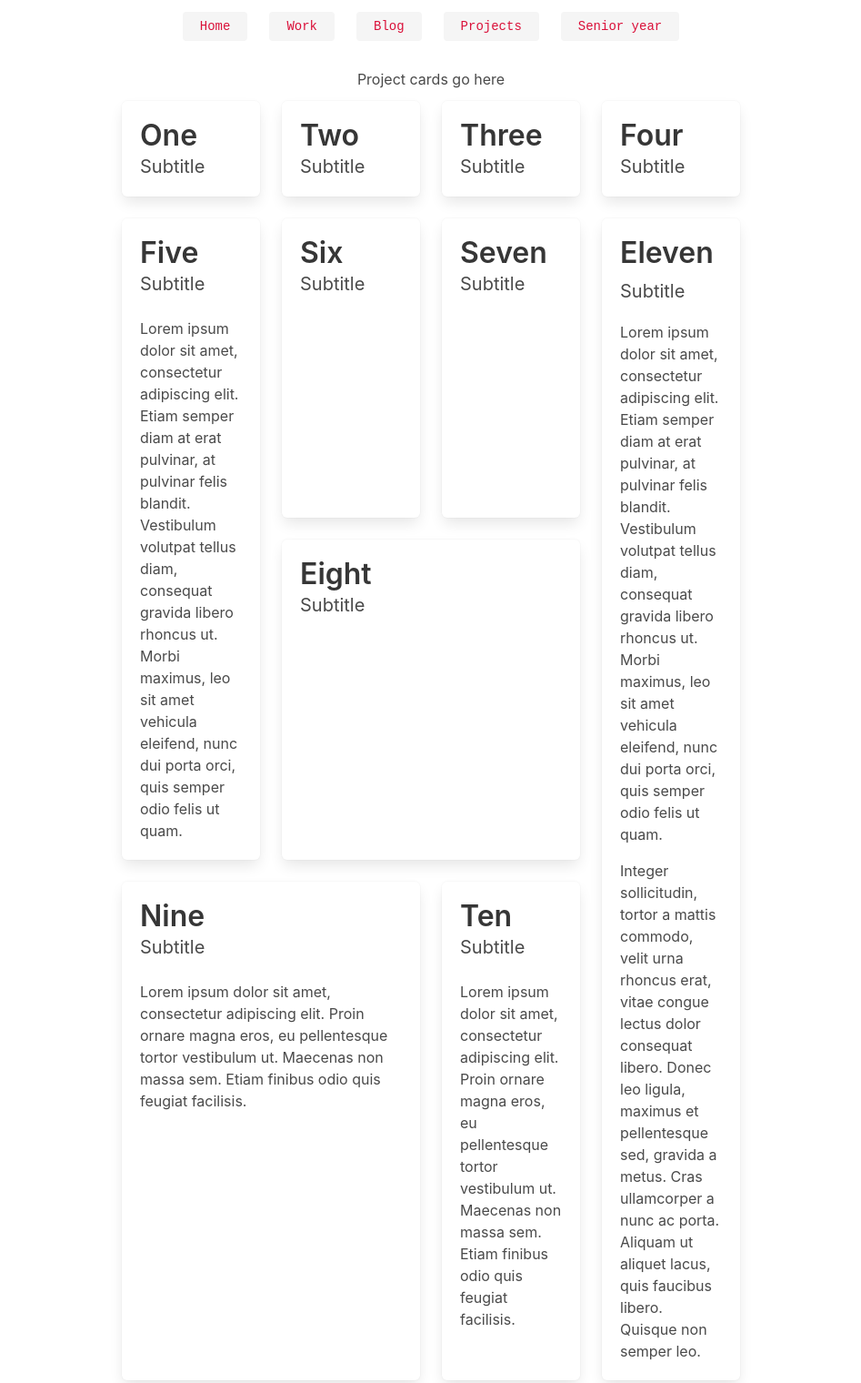
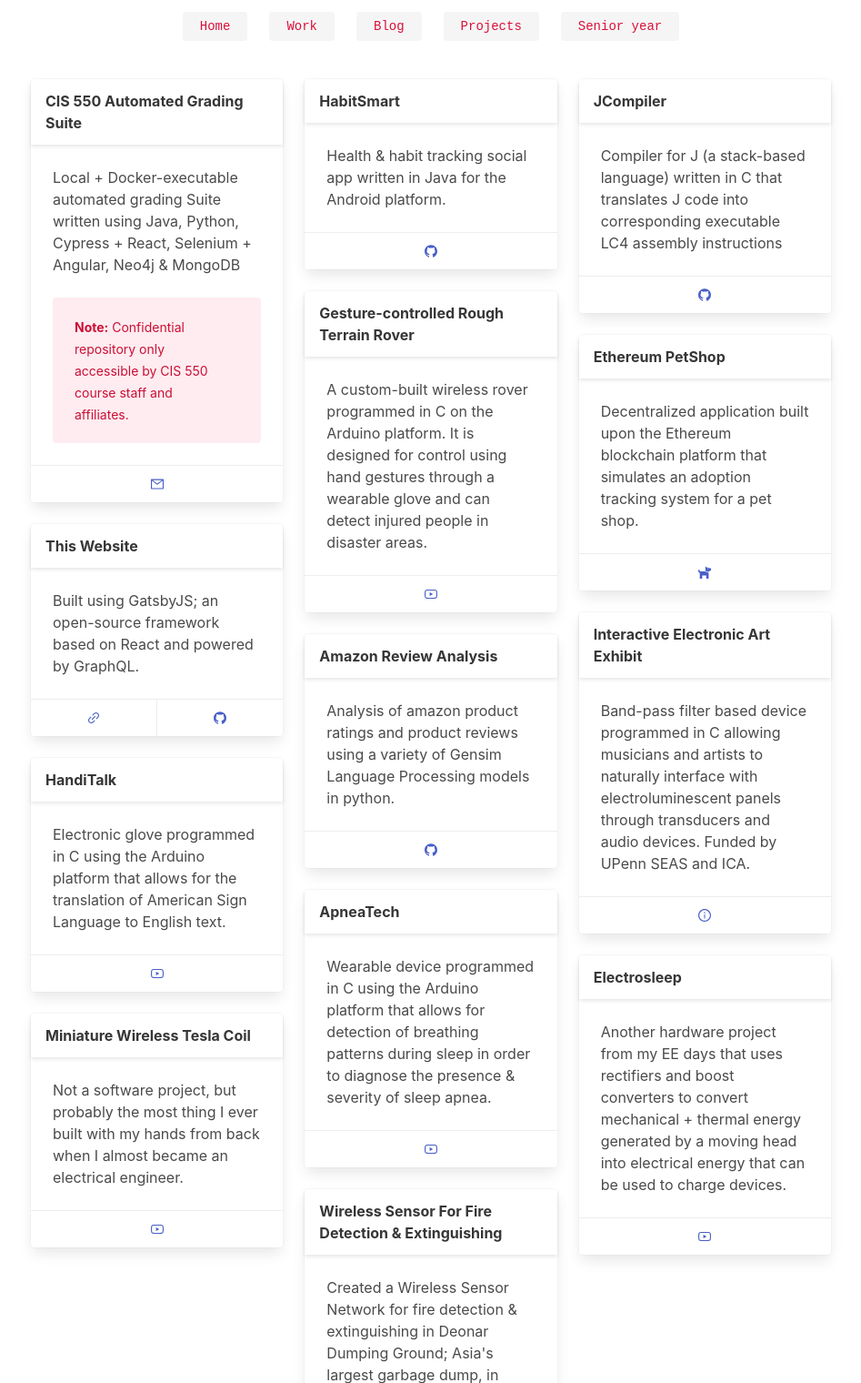
Before and after one commit to tripathi-anshul/website-source-code, a Gatsby site: page /projects in a window 1280 px wide. Shown: the part 13-1533 px from the top of the page at 91% size, without its empty margins (166-1113 px from the left). Built offline with nearby package versions, Linux system fonts and the light colour scheme; Gatsby itself is replaced by a stand-in of ours.

Commit message:
Project Cards Added

```diff
--- a/public/page-data/dev-404-page/page-data.json
+++ b/public/page-data/dev-404-page/page-data.json
@@ -1 +1 @@
-{"componentChunkName":"component---cache-dev-404-page-js","path":"/dev-404-page/","result":{"data":{"allSitePage":{"nodes":[{"path":"/hello-world2"},{"path":"/hello-world1"},{"path":"/blog/"},{"path":"/"},{"path":"/projects/"},{"path":"/senioryear/"},{"path":"/work/"},{"path":"/Sample 2/Sample2/"},{"path":"/Sample 1/sample1/"}]}},"pageContext":{}}}
+{"componentChunkName":"component---cache-dev-404-page-js","path":"/dev-404-page/","result":{"data":{"allSitePage":{"nodes":[{"path":"/hello-world2"},{"path":"/hello-world1"},{"path":"/blog/"},{"path":"/"},{"path":"/projects/"},{"path":"/senioryear/"},{"path":"/work/"},{"path":"/Sample 1/sample1/"},{"path":"/Sample 2/Sample2/"}]}},"pageContext":{}}}
--- a/public/page-data/hello-world1/page-data.json
+++ /dev/null
@@ -1 +0,0 @@
-{"componentChunkName":"component---src-templates-post-js","path":"/hello-world1","result":{"data":{"mdx":{"id":"7dfb4bdb-8489-5085-bb16-1fdd03f268c9","frontmatter":{"path":"/hello-world1","title":"Hello1"}}},"pageContext":{}}}
--- a/public/page-data/hello-world2/page-data.json
+++ /dev/null
@@ -1 +0,0 @@
-{"componentChunkName":"component---src-templates-post-js","path":"/hello-world2","result":{"data":{"mdx":{"id":"bf300d87-41af-5adb-afc8-b21f0a1bbccf","frontmatter":{"path":"/hello-world2","title":"Hello2"}}},"pageContext":{}}}
--- a/src/pages/projects.js
+++ b/src/pages/projects.js
@@ -1,6 +1,8 @@
 import React from "react"
 import { Helmet } from "react-helmet"
 import NavBar from "../components/navbar"
+import { AiOutlineMail, AiOutlineGithub, AiOutlineInfoCircle, AiOutlineLink, AiOutlineYoutube} from "react-icons/ai";
+import { FaDog } from "react-icons/fa";
 
 const Projects = () => (
     <div>
@@ -10,141 +12,282 @@ const Projects = () => (
             <title>Projects</title>
         </Helmet>
 
-        <div class="columns is-centered">
-             Project cards go here
-        </div>
-        <div class="columns is-centered" >
-
-            <div class="column" style={{'marginLeft' : '300px', 'marginRight' : '300px'}}>
-                                <div class="tile is-ancestor">
-                <div class="tile is-parent">
-                    <article class="tile is-child box">
-                    <p class="title">One</p>
-                    <p class="subtitle">Subtitle</p>
-                    </article>
-                </div>
-                <div class="tile is-parent">
-                    <article class="tile is-child box">
-                    <p class="title">Two</p>
-                    <p class="subtitle">Subtitle</p>
-                    </article>
-                </div>
-                <div class="tile is-parent">
-                    <article class="tile is-child box">
-                    <p class="title">Three</p>
-                    <p class="subtitle">Subtitle</p>
-                    </article>
-                </div>
-                <div class="tile is-parent">
-                    <article class="tile is-child box">
-                    <p class="title">Four</p>
-                    <p class="subtitle">Subtitle</p>
-                    </article>
-                </div>
-                </div>
-
-                <div class="tile is-ancestor">
-                <div class="tile is-vertical is-9">
-                    <div class="tile">
-                    <div class="tile is-parent">
-                        <article class="tile is-child box">
-                        <p class="title">Five</p>
-                        <p class="subtitle">Subtitle</p>
+        <div class="columns is-centered" style={{'paddingLeft' : '200px', 'paddingRight' : '200px'}}>
+             <div class = "column is-one-third">
+                <div class="card">
+                    <header class="card-header">
+                        <p class="card-header-title">
+                        CIS 550 Automated Grading Suite
+                        </p>
+                    </header>
+                    <div class="card-content">
                         <div class="content">
-                            <p>Lorem ipsum dolor sit amet, consectetur adipiscing elit. Etiam semper diam at erat pulvinar, at pulvinar felis blandit. Vestibulum volutpat tellus diam, consequat gravida libero rhoncus ut. Morbi maximus, leo sit amet vehicula eleifend, nunc dui porta orci, quis semper odio felis ut quam.</p>
-                        </div>
-                        </article>
-                    </div>
-                    <div class="tile is-8 is-vertical">
-                        <div class="tile">
-                        <div class="tile is-parent">
-                            <article class="tile is-child box">
-                            <p class="title">Six</p>
-                            <p class="subtitle">Subtitle</p>
-                            </article>
-                        </div>
-                        <div class="tile is-parent">
-                            <article class="tile is-child box">
-                            <p class="title">Seven</p>
-                            <p class="subtitle">Subtitle</p>
-                            </article>
+                        Local + Docker-executable automated grading Suite written using Java, Python,
+                        Cypress + React, Selenium + Angular,  Neo4j &amp; MongoDB
+                        <br/>
+                        <br/>
+                        <div class="notification is-danger is-light">
+                            <small>
+                                <strong>Note:</strong> Confidential repository only accessible by CIS 550 course staff and affiliates.
+                            </small>
                         </div>
                         </div>
-                        <div class="tile is-parent">
-                        <article class="tile is-child box">
-                            <p class="title">Eight</p>
-                            <p class="subtitle">Subtitle</p>
-                        </article>
+                    </div>
+                    <footer class="card-footer">
+                        <a href="mailto: anshult@seas.upenn.edu" class="card-footer-item"><AiOutlineMail /></a>
+                    </footer>
+                </div>
+                <br/>
+
+                <div class="card">
+                    <header class="card-header">
+                        <p class="card-header-title">
+                        This Website
+                        </p>
+                    </header>
+                    <div class="card-content">
+                        <div class="content">
+                        Built using GatsbyJS; an open-source framework based on React and powered by GraphQL.
                         </div>
                     </div>
-                    </div>
-                    <div class="tile">
-                    <div class="tile is-8 is-parent">
-                        <article class="tile is-child box">
-                        <p class="title">Nine</p>
-                        <p class="subtitle">Subtitle</p>
+                    <footer class="card-footer">
+                        <a href="/" class="card-footer-item"><AiOutlineLink /></a>
+                        <a href="https://github.com/tripathi-anshul/website-source-code" class="card-footer-item"><AiOutlineGithub /></a>
+                    </footer>
+                </div>
+                <br/>
+
+                <div class="card">
+                    <header class="card-header">
+                        <p class="card-header-title">
+                        HandiTalk
+                        </p>
+                    </header>
+                    <div class="card-content">
                         <div class="content">
-                            <p>Lorem ipsum dolor sit amet, consectetur adipiscing elit. Proin ornare magna eros, eu pellentesque tortor vestibulum ut. Maecenas non massa sem. Etiam finibus odio quis feugiat facilisis.</p>
-                        </div>
-                        </article>
-                    </div>
-                    <div class="tile is-parent">
-                        <article class="tile is-child box">
-                        <p class="title">Ten</p>
-                        <p class="subtitle">Subtitle</p>
-                        <div class="content">
-                            <p>Lorem ipsum dolor sit amet, consectetur adipiscing elit. Proin ornare magna eros, eu pellentesque tortor vestibulum ut. Maecenas non massa sem. Etiam finibus odio quis feugiat facilisis.</p>
-                        </div>
-                        </article>
-                    </div>
-                    </div>
-                </div>
-                <div class="tile is-parent">
-                    <article class="tile is-child box">
-                    <div class="content">
-                        <p class="title">Eleven</p>
-                        <p class="subtitle">Subtitle</p>
-                        <div class="content">
-                        <p>Lorem ipsum dolor sit amet, consectetur adipiscing elit. Etiam semper diam at erat pulvinar, at pulvinar felis blandit. Vestibulum volutpat tellus diam, consequat gravida libero rhoncus ut. Morbi maximus, leo sit amet vehicula eleifend, nunc dui porta orci, quis semper odio felis ut quam.</p>
-                        <p>Integer sollicitudin, tortor a mattis commodo, velit urna rhoncus erat, vitae congue lectus dolor consequat libero. Donec leo ligula, maximus et pellentesque sed, gravida a metus. Cras ullamcorper a nunc ac porta. Aliquam ut aliquet lacus, quis faucibus libero. Quisque non semper leo.</p>
+                        Electronic glove programmed in C using the Arduino platform that allows for the translation of American Sign Language to English text.
                         </div>
                     </div>
-                    </article>
+                    <footer class="card-footer">
+                        <a href="https://www.youtube.com/watch?v=ufhuEseh4_s" class="card-footer-item"><AiOutlineYoutube /></a>
+                    </footer>
                 </div>
+                <br/>
+
+                <div class="card">
+                    <header class="card-header">
+                        <p class="card-header-title">
+                        Miniature Wireless Tesla Coil
+                        </p>
+                    </header>
+                    <div class="card-content">
+                        <div class="content">
+                            Not a software project, but probably the most thing I ever built with my hands from back when I almost became an electrical engineer.
+                        </div>
+                    </div>
+                    <footer class="card-footer">
+                        <a href="https://www.youtube.com/watch?v=wO1G7jpab-o" class="card-footer-item"><AiOutlineYoutube /></a>
+                    </footer>
                 </div>
+                <br/>
 
-                <div class="tile is-ancestor">
-                <div class="tile is-parent">
-                    <article class="tile is-child box">
-                    <p class="title">Twelve</p>
-                    <p class="subtitle">Subtitle</p>
-                    <div class="content">
-                        <p>Lorem ipsum dolor sit amet, consectetur adipiscing elit. Proin ornare magna eros, eu pellentesque tortor vestibulum ut.</p>
+             </div>
+
+
+
+
+
+
+
+
+
+
+
+
+             <div class = "column is-one-third">
+
+                <div class="card">
+                    <header class="card-header">
+                        <p class="card-header-title">
+                        HabitSmart
+                        </p>
+                    </header>
+                    <div class="card-content">
+                        <div class="content">
+                        Health &amp; habit tracking social app written in Java for the Android platform.
+                        </div>
                     </div>
-                    </article>
+                    <footer class="card-footer">
+                        <a href="https://github.com/tripathi-anshul/HabitSmart" class="card-footer-item"><AiOutlineGithub /></a>
+                    </footer>
                 </div>
-                <div class="tile is-parent is-6">
-                    <article class="tile is-child box">
-                    <p class="title">Thirteen</p>
-                    <p class="subtitle">Subtitle</p>
-                    <div class="content">
-                        <p>Lorem ipsum dolor sit amet, consectetur adipiscing elit. Proin ornare magna eros, eu pellentesque tortor vestibulum ut. Maecenas non massa sem. Etiam finibus odio quis feugiat facilisis.</p>
+                <br/>
+
+                <div class="card">
+                    <header class="card-header">
+                        <p class="card-header-title">
+                            Gesture-controlled Rough Terrain Rover
+                        </p>
+                    </header>
+                    <div class="card-content">
+                        <div class="content">
+                            A custom-built wireless rover programmed in C on the Arduino platform. It is designed for control using
+                            hand gestures through a wearable glove and can detect injured people in disaster areas.
+                        </div>
                     </div>
-                    </article>
+                    <footer class="card-footer">
+                        <a href="https://www.youtube.com/watch?v=FHO8JIrfvU8" class="card-footer-item"><AiOutlineYoutube /></a>
+                    </footer>
                 </div>
-                <div class="tile is-parent">
-                    <article class="tile is-child box">
-                    <p class="title">Fourteen</p>
-                    <p class="subtitle">Subtitle</p>
-                    <div class="content">
-                        <p>Lorem ipsum dolor sit amet, consectetur adipiscing elit. Proin ornare magna eros, eu pellentesque tortor vestibulum ut.</p>
+                <br/>
+
+                <div class="card">
+                    <header class="card-header">
+                        <p class="card-header-title">
+                        Amazon Review Analysis
+                        </p>
+                    </header>
+                    <div class="card-content">
+                        <div class="content">
+                        Analysis of amazon product ratings and product reviews using a variety of Gensim Language Processing models in python.
+                        </div>
                     </div>
-                    </article>
+                    <footer class="card-footer">
+                        <a href="https://github.com/tripathi-anshul/AmazonReviewAnalysis" class="card-footer-item"><AiOutlineGithub /></a>
+                    </footer>
                 </div>
+                <br/>
+
+                <div class="card">
+                    <header class="card-header">
+                        <p class="card-header-title">
+                        ApneaTech
+                        </p>
+                    </header>
+                    <div class="card-content">
+                        <div class="content">
+                        Wearable device programmed in C using the Arduino platform that allows for detection of breathing patterns during sleep in order to diagnose the presence &amp; severity
+                        of sleep apnea.
+                        </div>
+                    </div>
+                    <footer class="card-footer">
+                        <a href="https://www.youtube.com/watch?v=VJNPnPe6a30" class="card-footer-item"><AiOutlineYoutube /></a>
+                    </footer>
                 </div>
-            </div>
+                <br/>
 
+
+
+                <div class="card">
+                    <header class="card-header">
+                        <p class="card-header-title">
+                        Wireless Sensor For Fire Detection &amp; Extinguishing
+                        </p>
+                    </header>
+                    <div class="card-content">
+                        <div class="content">
+                        Created a Wireless Sensor Network for fire detection &amp; extinguishing in Deonar Dumping Ground; Asia's largest garbage dump, in order to reduce pollution and toxicity
+                        levels of surrounding residential areas.
+                        </div>
+                    </div>
+                    <footer class="card-footer">
+                        <a href="https://www.youtube.com/watch?v=Aw638-LxiZI" class="card-footer-item"><AiOutlineYoutube /></a>
+                    </footer>
+                </div>
+                <br/>
+
+             </div>
+
+
+
+
+
+
+
+
+
+
+
+
+
+
+             <div class = "column is-one-third">
+
+                <div class="card">
+                    <header class="card-header">
+                        <p class="card-header-title">
+                        JCompiler
+                        </p>
+                    </header>
+                    <div class="card-content">
+                        <div class="content">
+                        Compiler for J (a stack-based language) written in C that translates J code into corresponding executable LC4 assembly instructions
+                        </div>
+                    </div>
+                    <footer class="card-footer">
+                        <a href="https://github.com/tripathi-anshul/JCompiler" class="card-footer-item"><AiOutlineGithub /></a>
+                    </footer>
+                </div>
+                <br/>
+
+                <div class="card">
+                    <header class="card-header">
+                        <p class="card-header-title">
+                        Ethereum PetShop
+                        </p>
+                    </header>
+                    <div class="card-content">
+                        <div class="content">
+                            Decentralized application built upon the Ethereum blockchain platform that simulates an adoption tracking system for a pet shop.
+                        </div>
+                    </div>
+                    <footer class="card-footer">
+                        <a href="https://github.com/tripathi-anshul/EthereumBlockchainPetShop" class="card-footer-item"><FaDog /></a>
+                    </footer>
+                </div>
+                <br/>
+
+                <div class="card">
+                    <header class="card-header">
+                        <p class="card-header-title">
+                        Interactive Electronic Art Exhibit
+                        </p>
+                    </header>
+                    <div class="card-content">
+                        <div class="content">
+                        Band-pass filter based device programmed in C allowing musicians and artists to naturally interface
+                        with electroluminescent panels through transducers and audio devices. Funded by UPenn SEAS and ICA.
+
+                        </div>
+                    </div>
+                    <footer class="card-footer">
+                        <a href="https://en.wikipedia.org/wiki/Institute_of_Contemporary_Art,_Philadelphia" class="card-footer-item"><AiOutlineInfoCircle /></a>
+                    </footer>
+                </div>
+                <br/>
+
+                <div class="card">
+                    <header class="card-header">
+                        <p class="card-header-title">
+                        Electrosleep
+                        </p>
+                    </header>
+                    <div class="card-content">
+                        <div class="content">
+                            Another hardware project from my EE days that uses rectifiers and boost converters to convert mechanical + thermal energy generated by a moving head
+                            into electrical energy that can be used to charge devices.
+                        </div>
+                    </div>
+                    <footer class="card-footer">
+                        <a href="https://www.youtube.com/watch?v=3Saij4efg2I" class="card-footer-item"><AiOutlineYoutube /></a>
+                    </footer>
+                </div>
+                <br/>
+
+             </div>
         </div>
+
+
 
     </div>
 
--- a/src/pages/work.js
+++ b/src/pages/work.js
@@ -10,7 +10,7 @@ const Work = () => (
             <title>Work</title>
         </Helmet>
         <div class="columns is-centered">
-            Work (TA, Barclays, PennEngOnlineDev) goes in here
+            Work cards go in here
         </div>
     </div>
 
```
